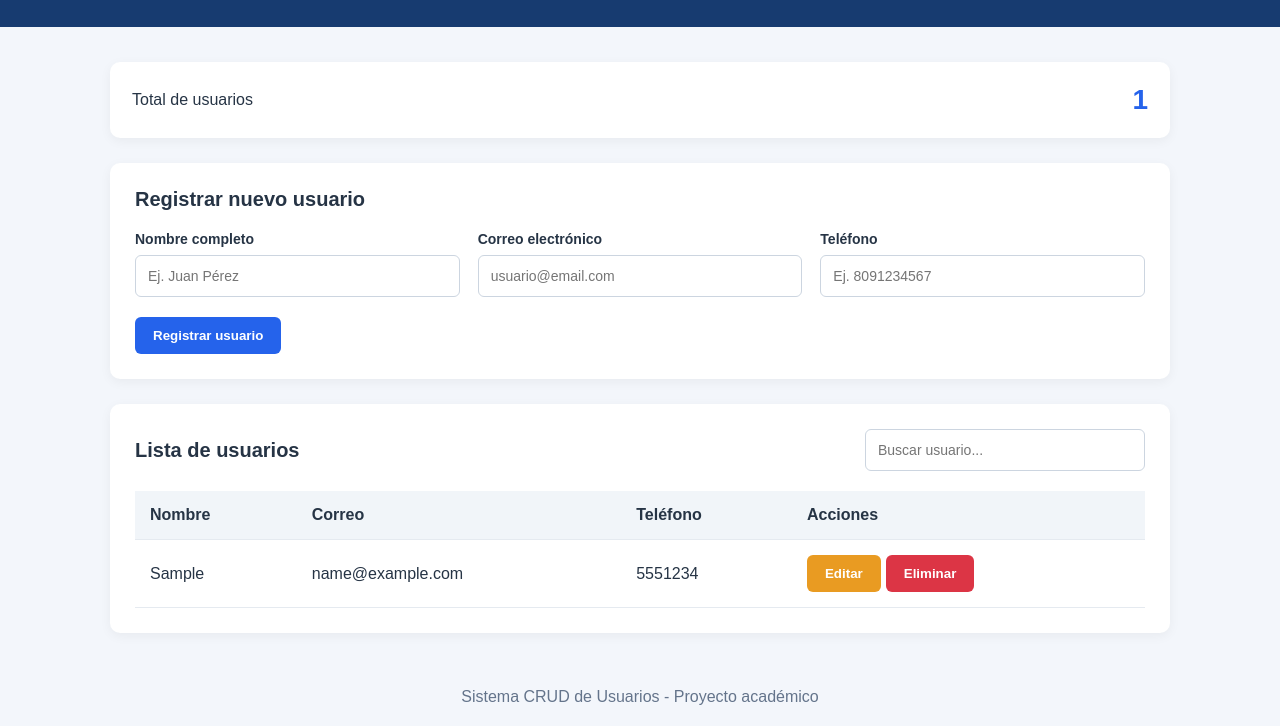
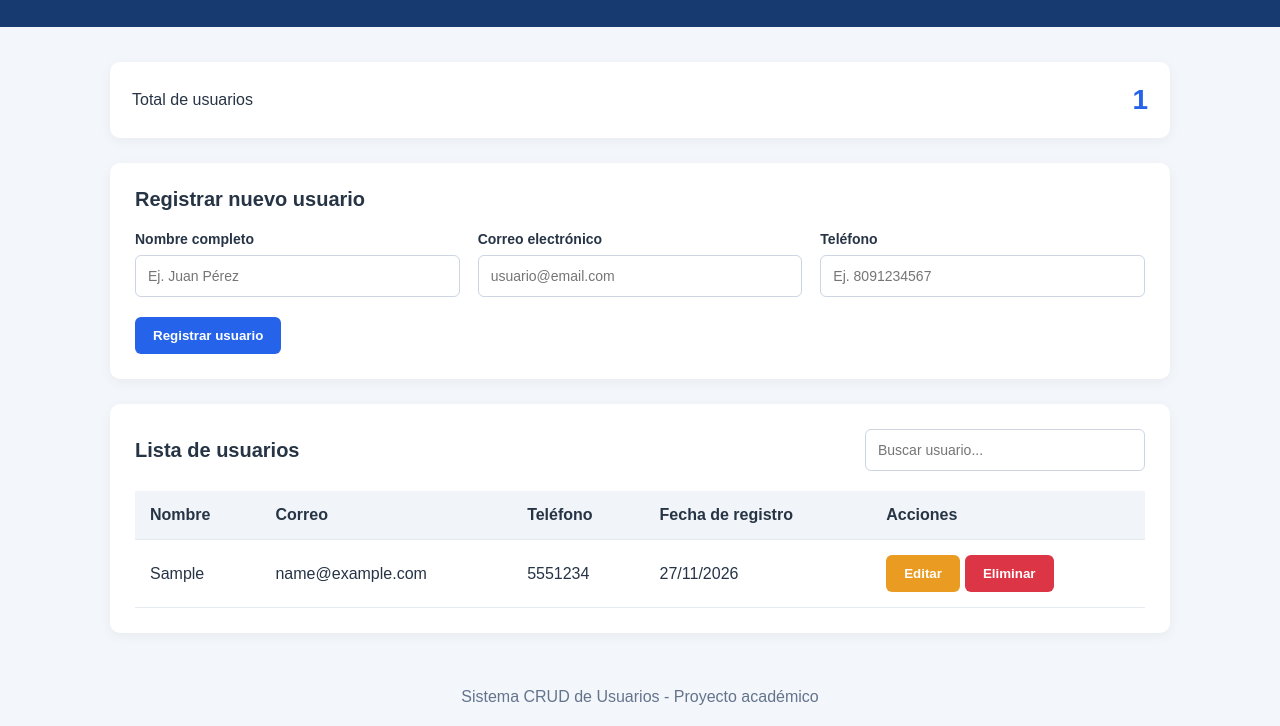
Before and after one commit to rony052/crud-gestion-usuarios, a plain HTML site: page index.html in a window 1280 px wide. Both pictures are taken after typing "Sample", "name@example.com", "5551234" into the empty fields and a click on the button "Registrar usuario". Shown: the part 96-822 px from the top of the page. Drawn offline with Linux system fonts and the light colour scheme.

Commit message:
feat: agregar fecha de registro de usuarios

```diff
--- a/index.html
+++ b/index.html
@@ -1,3 +1,4 @@
+
 
 <!DOCTYPE html>
 <html lang="es">
@@ -95,6 +96,7 @@
                             <th>Nombre</th>
                             <th>Correo</th>
                             <th>Teléfono</th>
+                            <th>Fecha de registro</th>
                             <th>Acciones</th>
                         </tr>
                     </thead>
--- a/js/app.js
+++ b/js/app.js
@@ -37,6 +37,21 @@ function saveUsers() {
     localStorage.setItem("users", JSON.stringify(users));
 }
 
+// Mostrar fecha de registro
+function formatDate(date) {
+    if (!date) {
+        return "Sin fecha";
+    }
+
+    const parsedDate = new Date(date);
+
+    if (isNaN(parsedDate.getTime())) {
+        return "Sin fecha";
+    }
+
+    return parsedDate.toLocaleDateString("es-DO");
+}
+
 // Mostrar usuarios en la tabla
 function renderUsers() {
     userTable.replaceChildren();
@@ -44,9 +59,9 @@ function renderUsers() {
     const search = searchInput.value.toLowerCase().trim();
 
     const filteredUsers = users.filter(user =>
-        user.name.toLowerCase().includes(search) ||
-        user.email.toLowerCase().includes(search) ||
-        user.phone.toLowerCase().includes(search)
+        String(user.name || "").toLowerCase().includes(search) ||
+        String(user.email || "").toLowerCase().includes(search) ||
+        String(user.phone || "").toLowerCase().includes(search)
     );
 
     totalUsers.textContent = users.length;
@@ -70,6 +85,10 @@ function renderUsers() {
 
         const phoneCell = document.createElement("td");
         phoneCell.textContent = user.phone;
+
+        // Nueva columna: fecha de registro
+        const dateCell = document.createElement("td");
+        dateCell.textContent = formatDate(user.createdAt);
 
         const actionsCell = document.createElement("td");
 
@@ -97,6 +116,7 @@ function renderUsers() {
             nameCell,
             emailCell,
             phoneCell,
+            dateCell,
             actionsCell
         );
 
@@ -169,7 +189,8 @@ userForm.addEventListener("submit", function(event) {
             id: crypto.randomUUID(),
             name,
             email,
-            phone
+            phone,
+            createdAt: new Date().toISOString()
         };
 
         users.push(newUser);
```
